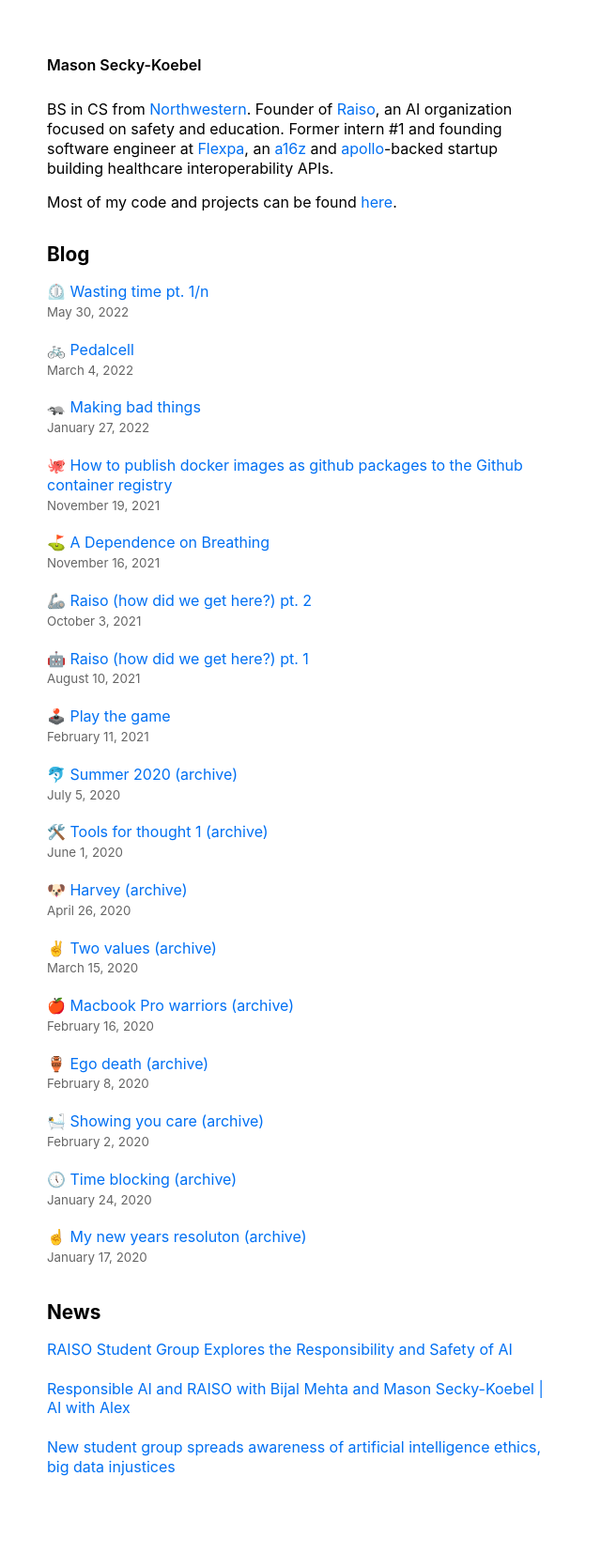
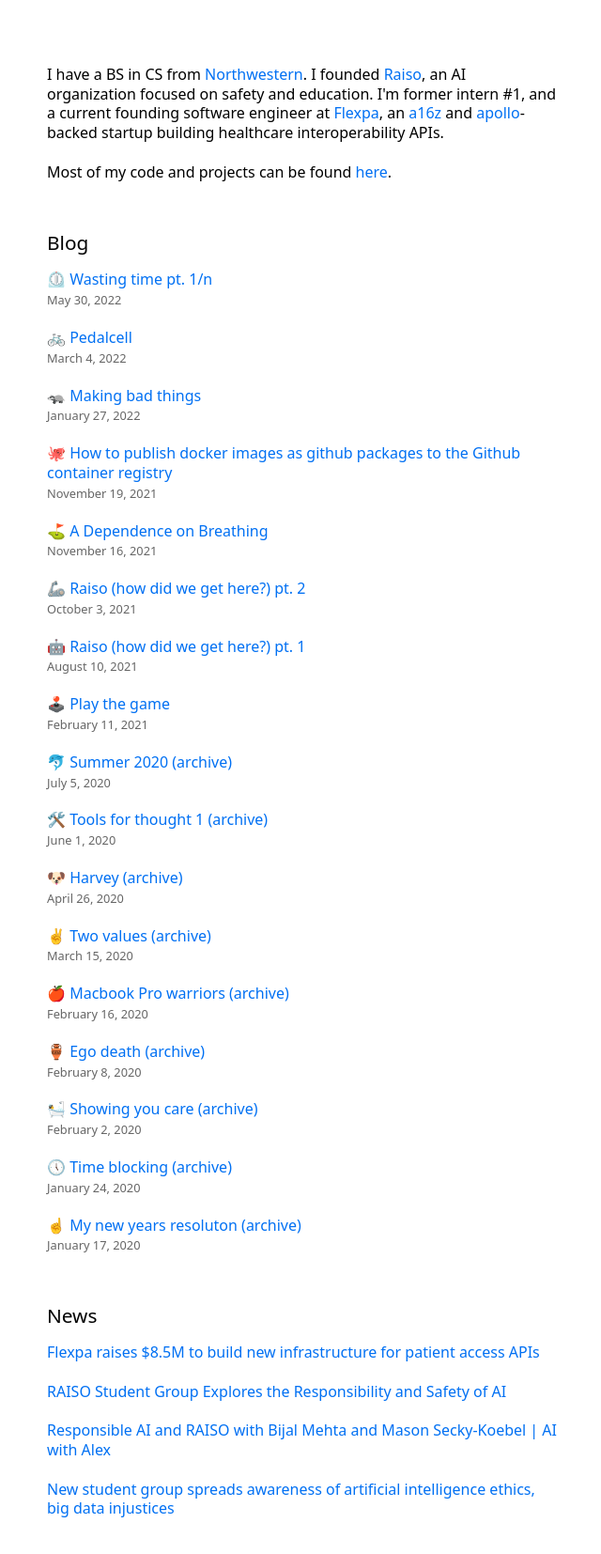
Before and after one commit to mseckykoebel/website, a Next.js app: page / in a window 1280 px wide. Shown: the top 1654 px of the page at 94% size, without its empty margins (318-958 px from the left). Built offline with nearby package versions, Linux system fonts and the light colour scheme.

Commit message:
feat: included tailwind CSS (bit of a fix here, did not import it properly. Removed my name from the top of the page. Improved intro. Added link to flexpa's seed. Improved UI slightly. Will work on a private email server after publishing a new article today

```diff
--- a/components/layout.tsx
+++ b/components/layout.tsx
@@ -50,7 +50,8 @@
             />
 
              */}
-            <h1 className={utilStyles.headingMdBold}>{name}</h1>
+             {/* Comment this out for now, not sure if I want + need this atm */}
+            {/* <h1 className={utilStyles.headingMdBold}>{name}</h1> */}
           </>
         ) : (
           /*This is going to be empty for the time being (maybe something else later) */
--- a/package.json
+++ b/package.json
@@ -8,6 +8,8 @@
     "start": "next start"
   },
   "dependencies": {
+    "@headlessui/react": "^1.6.6",
+    "@heroicons/react": "^1.0.6",
     "date-fns": "^2.28.0",
     "gray-matter": "^4.0.3",
     "highlight.js": "^11.6.0",
@@ -19,9 +21,10 @@
     "react-dom": "^18.2.0",
     "remark": "^13.0.0",
     "remark-html": "^15.0.1",
-    "tailwindcss": "^2.0.4"
+    "tailwindcss": "^3.1.6"
   },
   "devDependencies": {
+    "@tailwindcss/forms": "^0.5.2",
     "@types/node": "^18.0.6",
     "@types/react": "^18.0.15",
     "typescript": "^4.7.4",
--- a/pages/index.tsx
+++ b/pages/index.tsx
@@ -5,6 +5,7 @@
 import utilStyles from "../styles/utils.module.css";
 import { getSortedPostsData } from "../lib/posts";
 import { GetStaticProps } from "next";
+import { MailIcon } from "@heroicons/react/solid";
 
 const Home = ({ allPostsData }) => {
   return (
@@ -17,22 +18,22 @@
           src="https://plausible.io/js/plausible.js"
         ></script>
       </Head>
-      <section className={utilStyles.headingMd}>
+      <section className={`${utilStyles.headingMd} ${utilStyles.marginTopSm}`}>
         <p>
-          BS in CS from{" "}
+          I have a BS in CS from{" "}
           <Link href="https://northwestern.edu">
             <a target="_blank" rel="noreferrer">
               Northwestern
             </a>
           </Link>
-          . Founder of{" "}
+          . I founded{" "}
           <Link href="https://raiso.org">
             <a target="_blank" rel="noreferrer">
               Raiso
             </a>
           </Link>
-          , an AI organization focused on safety and education. Former intern #1
-          and founding software engineer at{" "}
+          , an AI organization focused on safety and education. I'm former
+          intern #1, and a current founding software engineer at{" "}
           <Link href="https://www.flexpa.com/">
             <a target="_blank" rel="noreferrer">
               Flexpa
@@ -52,6 +53,7 @@
           </Link>
           -backed startup building healthcare interoperability APIs.
         </p>
+        <br />
         <p>
           Most of my code and projects can be found{" "}
           <Link href="https://github.com/mseckykoebel">
@@ -65,7 +67,7 @@
       {/* <section>
         <hr className={`${utilStyles.divider} ${utilStyles.padding1px}`} />
       </section> */}
-      <section className={`${utilStyles.headingMd} ${utilStyles.padding1px}`}>
+      <section className={`${utilStyles.headingMd} ${utilStyles.marginTopLg}`}>
         <h2 className={utilStyles.headingLg}>Blog</h2>
         <ul className={utilStyles.list}>
           {allPostsData.map(({ id, date, title }) => (
@@ -81,9 +83,38 @@
           ))}
         </ul>
       </section>
-      <section className={`${utilStyles.headingMd} ${utilStyles.padding1px}`}>
+      {/* <section className={`${utilStyles.headingMd} ${utilStyles.padding1px}`}>
+        <h2 className={utilStyles.headingLg}>Be notified</h2>
+        <div>
+          <div className={utilStyles.emailTitleContainer}>
+            <label htmlFor="email" className={utilStyles.emailLabel}>
+              Email (optional)
+            </label>
+          </div>
+          <div className={utilStyles.emailInputContainer}>
+            <input
+              type="email"
+              name="email"
+              id="email"
+              className="shadow-sm focus:ring-indigo-500 focus:border-indigo-500 block w-full sm:text-sm border-gray-300 rounded-md"
+              placeholder="you@example.com"
+              aria-describedby="email-optional"
+            />
+          </div>
+        </div>
+      </section> */}
+      <section className={`${utilStyles.headingMd} ${utilStyles.marginTopLg}`}>
         <h2 className={utilStyles.headingLg}>News</h2>
         <ul className={utilStyles.list}>
+          <li>
+            <Link href="https://www.axios.com/pro/health-tech-deals/2022/06/16/flexpa-raises-9m-seed-health-data-sharing">
+              <a target="_blank" rel="noreferrer">
+                Flexpa raises $8.5M to build new infrastructure for patient
+                access APIs
+              </a>
+            </Link>
+          </li>
+          <br />
           <li>
             <Link href="https://www.mccormick.northwestern.edu/artificial-intelligence/inside-our-program/stories/2021/raiso-student-group-explores-the-responsibility-and-safety-of-ai.html">
               <a target="_blank" rel="noreferrer">
@@ -116,11 +147,7 @@
         <h2 className={utilStyles.headingLg}>Algorithms</h2>
         <p>todo...</p>
       </section>
-
       <br />
-      <section>
-        <EmailForm></EmailForm>
-      </section>
       */}
     </Layout>
   );
--- a/styles/global.css
+++ b/styles/global.css
@@ -1,16 +1,6 @@
-html,
-body {
-  padding: 0;
-  margin: 0;
-  font-family: Inter, -apple-system, BlinkMacSystemFont, Segoe UI, Roboto,
-    Oxygen, Ubuntu, Cantarell, Fira Sans, Droid Sans, Helvetica Neue, sans-serif;
-  line-height: 1.6;
-  font-size: 16px;
-}
-
-* {
-  box-sizing: border-box;
-}
+@tailwind base;
+@tailwind components;
+@tailwind utilities;
 
 a {
   color: #0070f3;
--- a/styles/utils.module.css
+++ b/styles/utils.module.css
@@ -16,6 +16,7 @@
 
 .headingLg {
   font-size: 1.3rem;
+  font-weight: 500;
   line-height: 1.2;
   margin: 1rem 0;
 }
@@ -29,6 +30,14 @@
   font-size: 1rem;
   line-height: 1.3;
   font-weight: 600;
+}
+
+.marginTopSm {
+  margin-top: 1.3rem;
+}
+
+.marginTopLg {
+  margin-top: 3.3rem;
 }
 
 .borderCircle {
@@ -74,44 +83,50 @@
 
 /* Mail form */
 
-.marginBottom {
-  margin-bottom: 1.5rem;
+.emailTitleContainer {
+  display: flex;
+  justify-content: space-between;
 }
 
 .emailLabel {
+  --tw-text-opacity: 1;
+  color: rgb(55 65 81 / var(--tw-text-opacity));
   display: block;
-  margin-bottom: 0.5rem;
-  font-size: 0.875rem;
-  line-height: 1.25rem;
   font-weight: 500;
-  --tw-text-opacity: 1;
-  color: rgba(17, 24, 39, var(--tw-text-opacity));
+  font-size: small;
+}
+
+.emailContainer {
+  margin-top: 0.25rem;
+  position: relative;
+  border-radius: 0.375rem;
+  --tw-shadow: 0 1px 2px 0 rgba(0, 0, 0, 0.05);
+  box-shadow: var(--tw-ring-offset-shadow, 0 0 #0000),
+    var(--tw-ring-shadow, 0 0 #0000), var(--tw-shadow);
+}
+
+.emailInputContainer {
+  margin-top: 0.25rem;
 }
 
 .emailInput {
-  --tw-ring-opacity: 1;
-  --tw-ring-color: rgba(59, 130, 246, var(--tw-ring-opacity));
-  --tw-bg-opacity: 1;
-  background-color: rgba(249, 250, 251, var(--tw-bg-opacity));
-  border-width: 1px;
-  /* grey text and grey box */
-  --tw-border-opacity: 1;
-  border-color: rgba(209, 213, 219, var(--tw-border-opacity));
-  --tw-text-opacity: 1;
-  color: rgba(17, 24, 39, var(--tw-text-opacity));
-  font-size: 0.875rem;
-  line-height: 1.25rem;
-  border-radius: 0.5rem;
+  /* shadow */
+  --tw-shadow: 0 1px 2px 0 rgb(0 0 0 / 0.05);
+  --tw-shadow-colored: 0 1px 2px 0 var(--tw-shadow-color);
+  box-shadow: var(--tw-ring-offset-shadow, 0 0 #0000),
+    var(--tw-ring-shadow, 0 0 #0000), var(--tw-shadow);
   /* display */
   display: block;
   width: 100%;
-  padding: 0.625rem;
+  border-radius: 0.375rem;
+  --tw-border-opacity: 1;
+  border-color: rgb(209 213 219 / var(--tw-border-opacity));
 }
 
 /* focus */
 .emailInput:focus {
   --tw-ring-opacity: 1;
-  --tw-ring-color: rgba(59, 130, 246, var(--tw-ring-opacity));
+  --tw-ring-color: rgb(99 102 241 / var(--tw-ring-opacity));
   --tw-border-opacity: 1;
-  border-color: rgba(59, 130, 246, var(--tw-border-opacity));
+  border-color: rgb(99 102 241 / var(--tw-border-opacity));
 }
--- a/tailwind.config.js
+++ b/tailwind.config.js
@@ -10,5 +10,5 @@
   variants: {
     extend: {},
   },
-  plugins: [],
+  plugins: [require('@tailwindcss/forms')],
 };
```
Also changed, not shown: 1 other file (tests, documents, lock files or other folders).
